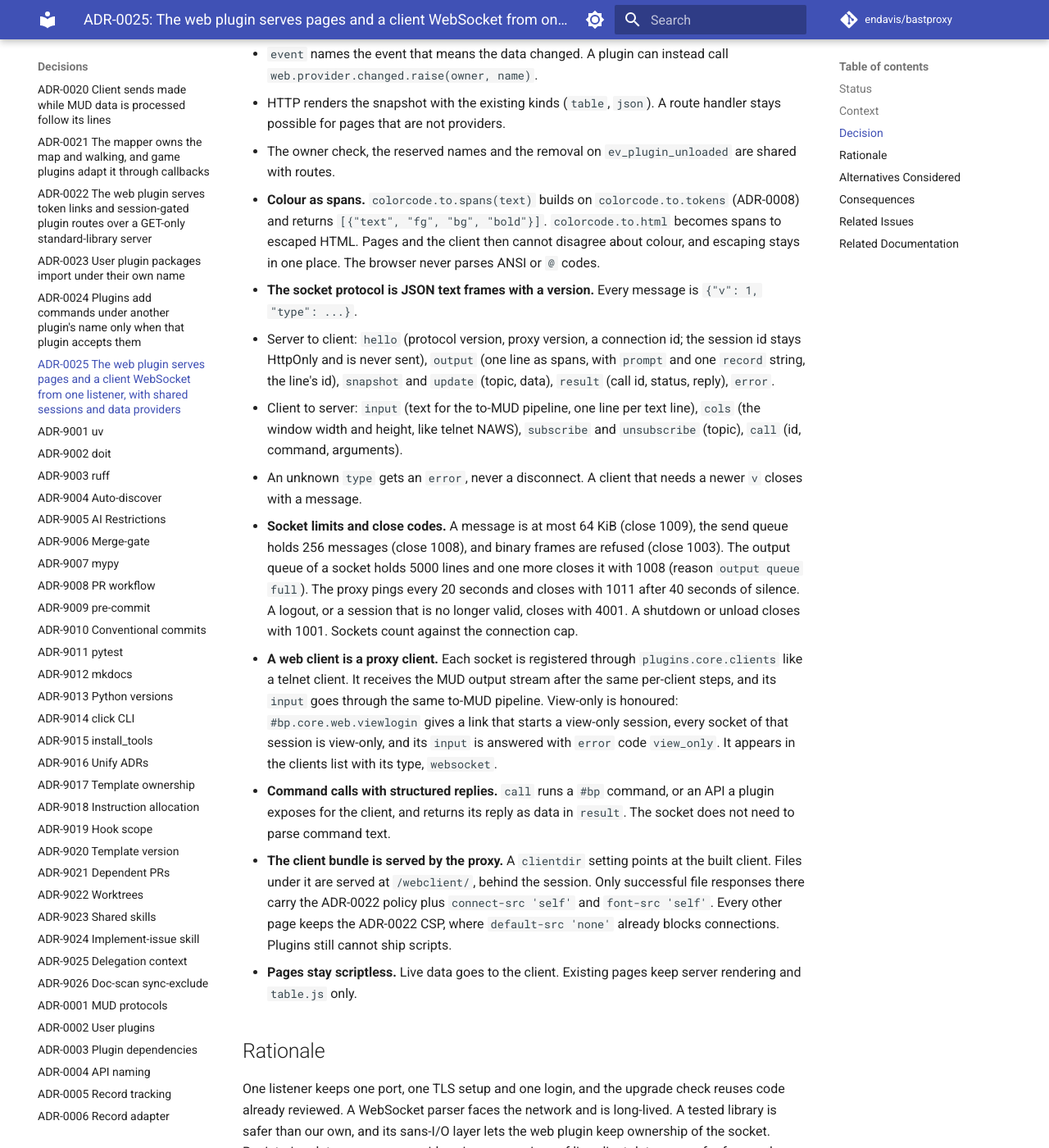
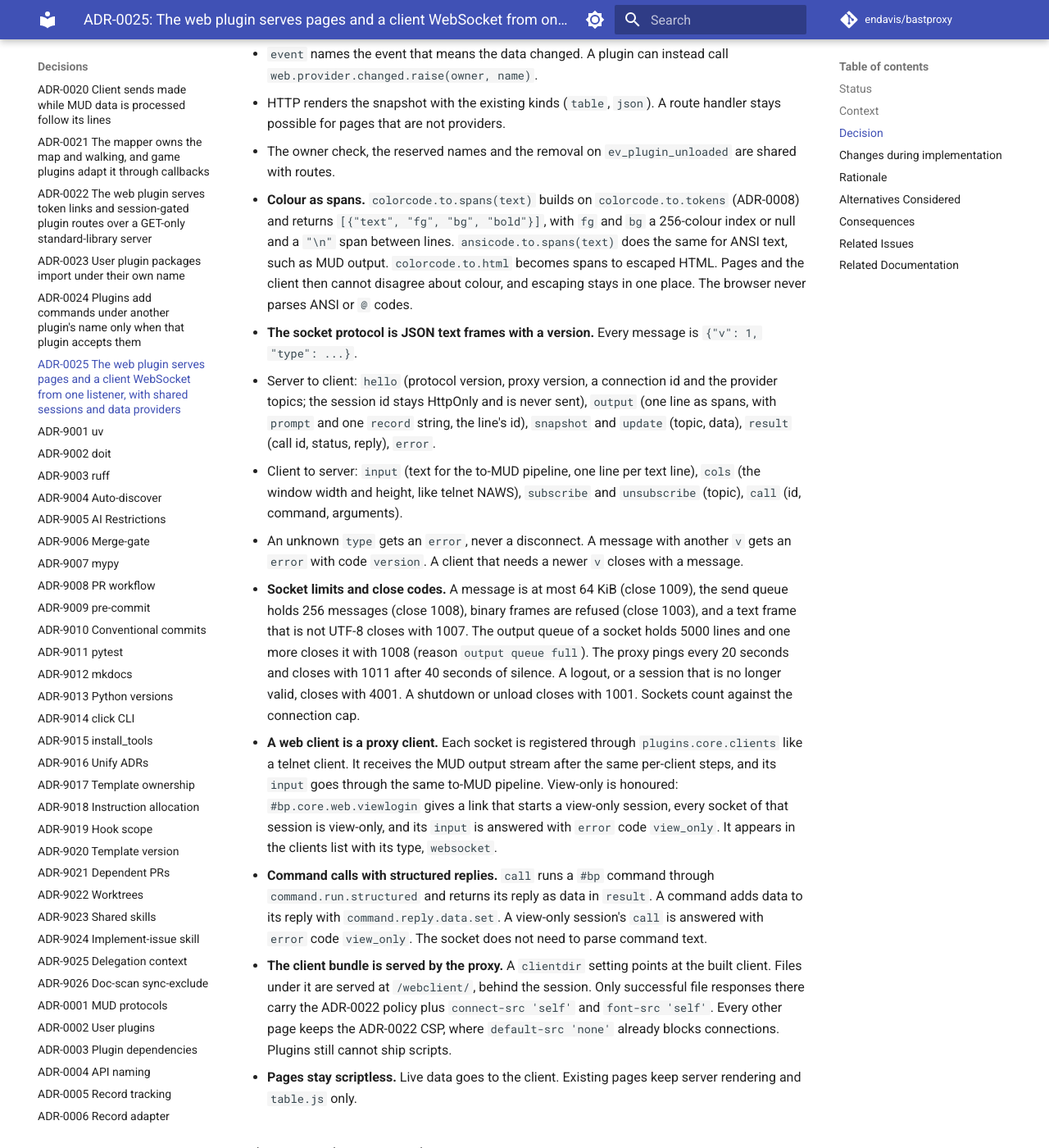
Before and after one commit to endavis/bastproxy, an MkDocs documentation site: the page built from docs/decisions/0025-the-web-plugin-serves-pages-and-a-client-websocket-from-one-listener-with-shared-sessions-and-data-providers.md, in a window 1280 px wide and 1400 px high, scrolled down 1415 px. Shown: the whole window at 82% size. Built offline with MkDocs 1.6.1 and Material for MkDocs 9.7.7, drawn with Linux system fonts in a browser that asks for light colours; comment, search, counter and statistics services are not loaded; some of the changed text lies outside the part shown.

Commit message:
docs: accept ADR-0025 and match it to the merged code (merges PR #874, addresses #869)
All parts of ADR-0025 are merged, so its status is Accepted, in the ADR
and in the decisions index.

The text now matches the code, and a new "Changes during implementation"
section lists each correction with the issue it came from:
- call runs #bp commands only, through command.run.structured, and a
  view-only session's call is refused (#845)
- ansicode.to.spans converts MUD output, beside colorcode.to.spans (#841)
- hello lists the provider topics (#843)
- a text frame that is not UTF-8 closes with 1007, and a message with
  another v gets an error (#842)

Related Issues gains #841 and #869, and Related Documentation links the
Client socket, Web client bundle and Data providers sections of
docs/web-server.md.

Addresses #869


Claude-Session: https://claude.ai/code/session_01NXu1sbBxFsEQW16MiZv7Je

Co-authored-by: Claude Opus 5.5 <noreply@anthropic.com>

```diff
--- a/docs/decisions/0025-the-web-plugin-serves-pages-and-a-client-websocket-from-one-listener-with-shared-sessions-and-data-providers.md
+++ b/docs/decisions/0025-the-web-plugin-serves-pages-and-a-client-websocket-from-one-listener-with-shared-sessions-and-data-providers.md
@@ -33,16 +33,26 @@ Open-source web MUD clients (MUDPortal, oiMUD, Mudslinger and others) all parse
   - `event` names the event that means the data changed. A plugin can instead call `web.provider.changed.raise(owner, name)`.
   - HTTP renders the snapshot with the existing kinds (`table`, `json`). A route handler stays possible for pages that are not providers.
   - The owner check, the reserved names and the removal on `ev_plugin_unloaded` are shared with routes.
-- **Colour as spans.** `colorcode.to.spans(text)` builds on `colorcode.to.tokens` (ADR-0008) and returns `[{"text", "fg", "bg", "bold"}]`. `colorcode.to.html` becomes spans to escaped HTML. Pages and the client then cannot disagree about colour, and escaping stays in one place. The browser never parses ANSI or `@` codes.
+- **Colour as spans.** `colorcode.to.spans(text)` builds on `colorcode.to.tokens` (ADR-0008) and returns `[{"text", "fg", "bg", "bold"}]`, with `fg` and `bg` a 256-colour index or null and a `"\n"` span between lines. `ansicode.to.spans(text)` does the same for ANSI text, such as MUD output. `colorcode.to.html` becomes spans to escaped HTML. Pages and the client then cannot disagree about colour, and escaping stays in one place. The browser never parses ANSI or `@` codes.
 - **The socket protocol is JSON text frames with a version.** Every message is `{"v": 1, "type": ...}`.
-  - Server to client: `hello` (protocol version, proxy version, a connection id; the session id stays HttpOnly and is never sent), `output` (one line as spans, with `prompt` and one `record` string, the line's id), `snapshot` and `update` (topic, data), `result` (call id, status, reply), `error`.
+  - Server to client: `hello` (protocol version, proxy version, a connection id and the provider topics; the session id stays HttpOnly and is never sent), `output` (one line as spans, with `prompt` and one `record` string, the line's id), `snapshot` and `update` (topic, data), `result` (call id, status, reply), `error`.
   - Client to server: `input` (text for the to-MUD pipeline, one line per text line), `cols` (the window width and height, like telnet NAWS), `subscribe` and `unsubscribe` (topic), `call` (id, command, arguments).
-  - An unknown `type` gets an `error`, never a disconnect. A client that needs a newer `v` closes with a message.
-- **Socket limits and close codes.** A message is at most 64 KiB (close 1009), the send queue holds 256 messages (close 1008), and binary frames are refused (close 1003). The output queue of a socket holds 5000 lines and one more closes it with 1008 (reason `output queue full`). The proxy pings every 20 seconds and closes with 1011 after 40 seconds of silence. A logout, or a session that is no longer valid, closes with 4001. A shutdown or unload closes with 1001. Sockets count against the connection cap.
+  - An unknown `type` gets an `error`, never a disconnect. A message with another `v` gets an `error` with code `version`. A client that needs a newer `v` closes with a message.
+- **Socket limits and close codes.** A message is at most 64 KiB (close 1009), the send queue holds 256 messages (close 1008), binary frames are refused (close 1003), and a text frame that is not UTF-8 closes with 1007. The output queue of a socket holds 5000 lines and one more closes it with 1008 (reason `output queue full`). The proxy pings every 20 seconds and closes with 1011 after 40 seconds of silence. A logout, or a session that is no longer valid, closes with 4001. A shutdown or unload closes with 1001. Sockets count against the connection cap.
 - **A web client is a proxy client.** Each socket is registered through `plugins.core.clients` like a telnet client. It receives the MUD output stream after the same per-client steps, and its `input` goes through the same to-MUD pipeline. View-only is honoured: `#bp.core.web.viewlogin` gives a link that starts a view-only session, every socket of that session is view-only, and its `input` is answered with `error` code `view_only`. It appears in the clients list with its type, `websocket`.
-- **Command calls with structured replies.** `call` runs a `#bp` command, or an API a plugin exposes for the client, and returns its reply as data in `result`. The socket does not need to parse command text.
+- **Command calls with structured replies.** `call` runs a `#bp` command through `command.run.structured` and returns its reply as data in `result`. A command adds data to its reply with `command.reply.data.set`. A view-only session's `call` is answered with `error` code `view_only`. The socket does not need to parse command text.
 - **The client bundle is served by the proxy.** A `clientdir` setting points at the built client. Files under it are served at `/webclient/`, behind the session. Only successful file responses there carry the ADR-0022 policy plus `connect-src 'self'` and `font-src 'self'`. Every other page keeps the ADR-0022 CSP, where `default-src 'none'` already blocks connections. Plugins still cannot ship scripts.
 - **Pages stay scriptless.** Live data goes to the client. Existing pages keep server rendering and `table.js` only.
+
+## Changes during implementation
+
+Accepted in issue #869, after all its parts merged. The text above was corrected to match the code:
+
+- Issue #845: `call` runs `#bp` commands only, through `command.run.structured`. The proposal also allowed APIs a plugin exposes; none was built. A view-only session's `call` is refused, like its `input`.
+- Issue #841: `ansicode.to.spans` was added for MUD output, beside `colorcode.to.spans`.
+- Issue #843: `hello` also lists the provider topics.
+- Issue #842: a text frame that is not UTF-8 closes with 1007, and a message with another `v` gets an `error`.
+- Issue #870: spans are exactly `{text, fg, bg, bold}`, `output` carries one `record`, and the output queue closes with 1008. These were corrected with the schema.
 
 ## Rationale
 
@@ -60,7 +70,7 @@ One listener keeps one port, one TLS setup and one login, and the upgrade check
 
 ## Consequences
 
-- `websockets` becomes a runtime dependency, once the repo admin approves it.
+- `websockets` is a runtime dependency.
 - ADR-0022 is amended: the listener also accepts WebSocket upgrades, `/webclient/` has its own CSP, and providers sit alongside routes.
 - Snapshots run on the loop. A slow snapshot works on a copy with `asyncio.to_thread`, as route handlers do.
 - Output to a web client is held back by its socket. The per-client output queue holds 5000 lines; one more closes the socket with 1008. Output uses at most half of the 256-message send queue, so replies to the client still fit.
@@ -71,17 +81,19 @@ One listener keeps one port, one TLS setup and one login, and the upgrade check
 
 - Issue #424: the internal web server (ADR-0022)
 - Issue #840: data providers
+- Issue #841: colour as spans
 - Issue #842: the client socket endpoint `/ws`
 - Issue #843: subscriptions to data providers over the socket
 - Issue #844: a socket is a proxy client (output as spans, input to the MUD, view-only login)
 - Issue #845: command calls with structured replies over the socket
 - Issue #846: the client bundle served from `clientdir`
 - Issue #870: a JSON Schema of the socket messages, checked by tests
+- Issue #869: the ADR accepted and matched to the merged code
 - The core issues filed with this ADR, listed in its PR
 
 ## Related Documentation
 
-- [Web server](../web-server.md)
+- [Web server](../web-server.md): [Client socket](../web-server.md#client-socket), [Web client bundle](../web-server.md#web-client-bundle) and [Data providers](../web-server.md#data-providers)
 - [Socket message schema](../../src/bastproxy/plugins/core/web/schema/socket-v1.schema.json)
 - [Web system](../claude/web_system.md)
 - [Colour system](../claude/colors_system.md)
```
Also changed, not shown: other parts of docs/decisions/0025-the-web-plugin-serves-pages-and-a-client-websocket-from-one-listener-with-shared-sessions-and-data-providers.md (+1 -1 lines), docs/decisions/README.md (+1 -1 lines).
